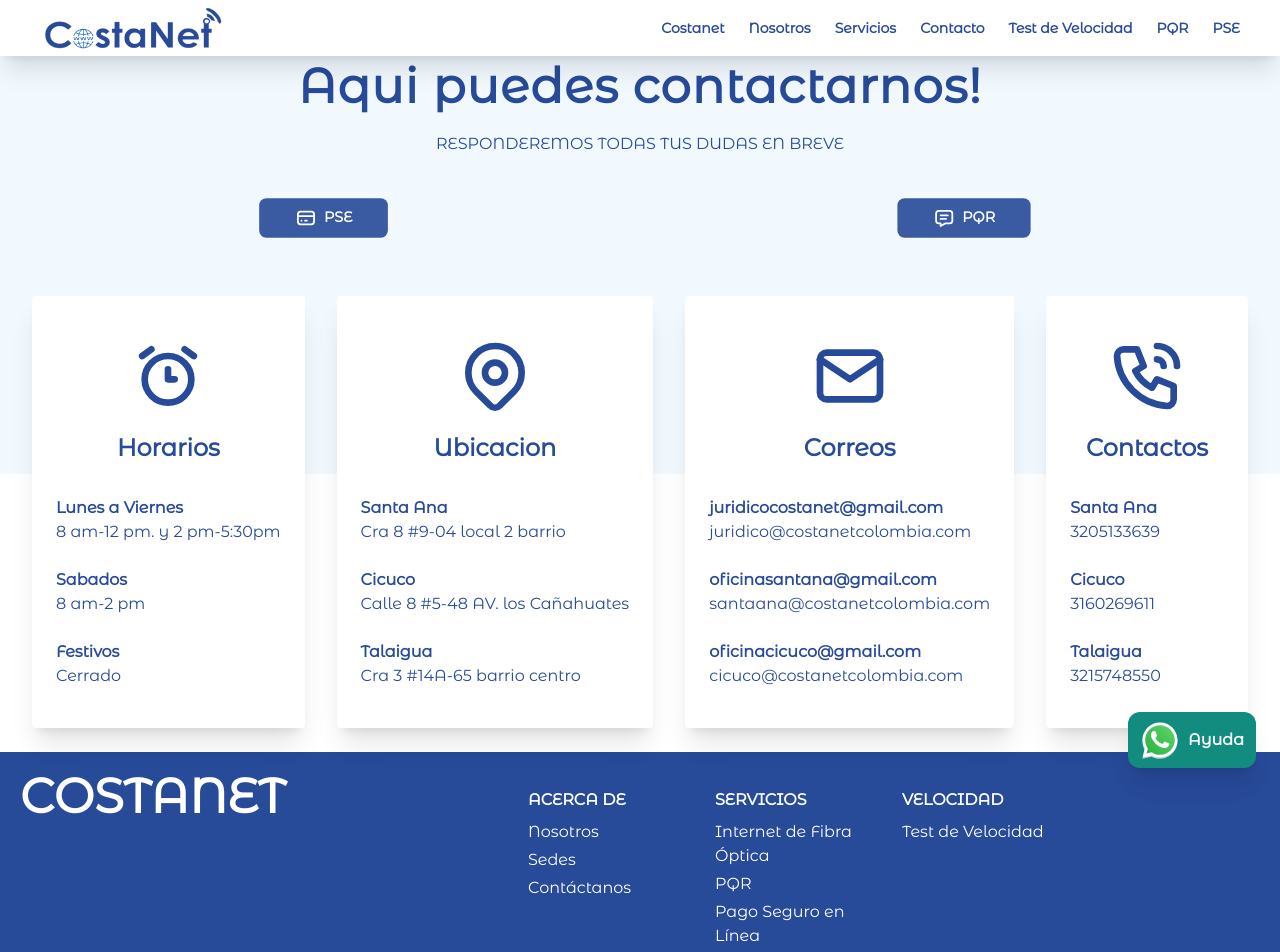
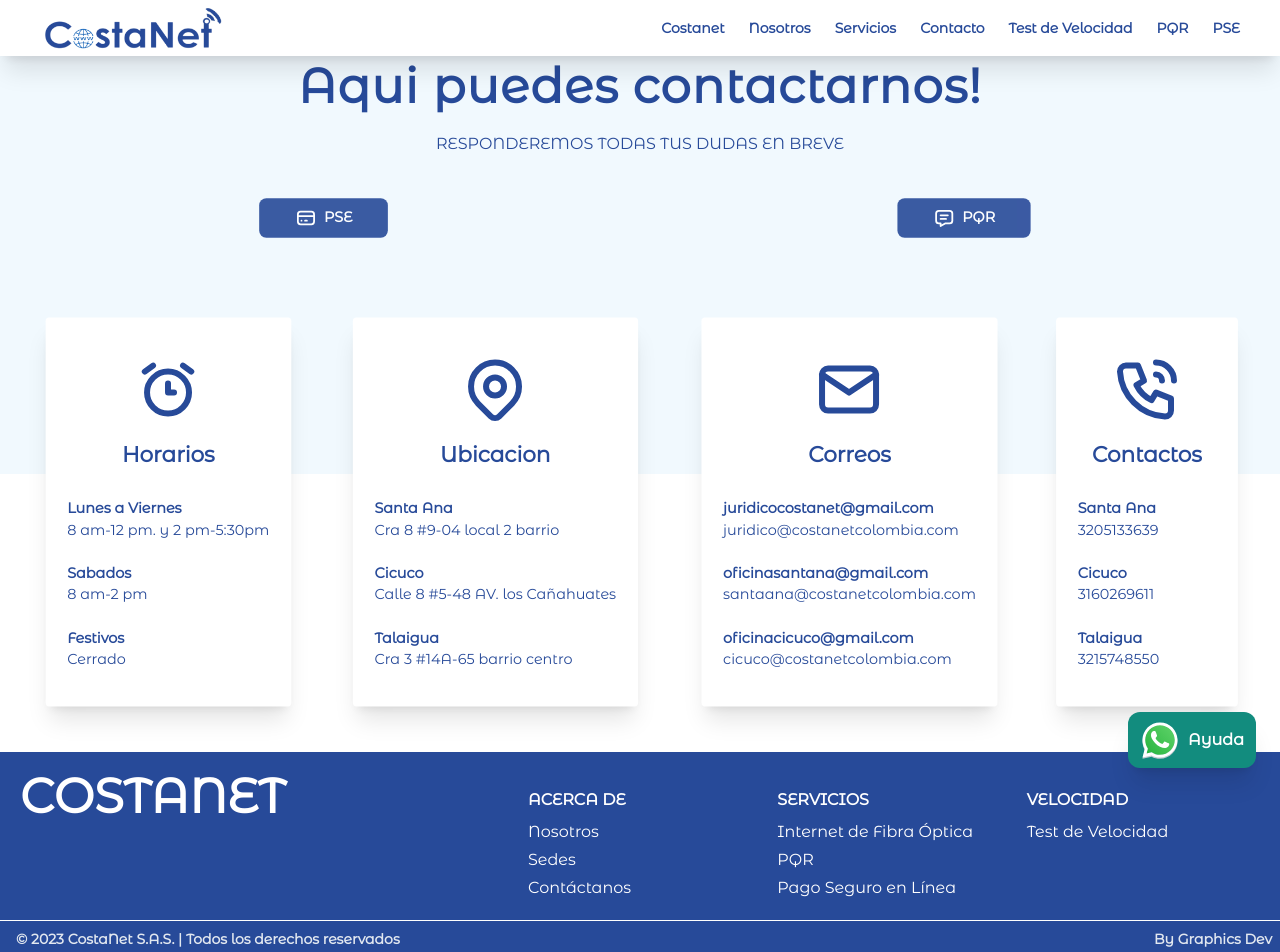
Before and after one commit to labs-company/costanet, a Next.js app: page /contacto in a window 1280 px wide. Shown: the top 952 px of the page. Built offline with nearby package versions, Linux system fonts and the light colour scheme.

Commit message:
fix: Add margin Top

```diff
--- a/app/test-de-velocidad/page.tsx
+++ b/app/test-de-velocidad/page.tsx
@@ -20,7 +20,7 @@
           <SpeedTest />
         </div>
       </article>
-      <h1 className="text-letter text-center md:text-end font-bold text-5xl mt-4 font-monset">
+      <h1 className="text-letter text-center md:text-end font-bold text-5xl my-4 font-monset">
         COSTANET
       </h1>
     </section>
--- a/components/CardContact.tsx
+++ b/components/CardContact.tsx
@@ -24,7 +24,7 @@
   const SIZE_ICON = "80";
   return (
     <>
-      <div className="bg-white shadow-xl min-w-max px-6 py-10 rounded transition hover:scale-105 flex-1">
+      <div className="bg-white shadow-xl min-w-max px-6 py-10 rounded transition scale-90 hover:scale-100 flex-1">
         <figure className="flex items-center justify-center">
           {icon === "horarios" ? (
             <HorariosIcon SIZE_ICON={SIZE_ICON} />
--- a/components/Footer.tsx
+++ b/components/Footer.tsx
@@ -15,7 +15,7 @@
               </h2>
             </div>
           </div>
-          <div className="grid grid-cols-3 gap-6 sm:mt-4 sm:grid-cols-4 sm:gap-4 pl-3">
+          <div className="md:grid md:grid-cols-3 gap-6 sm:mt-4 sm:grid-cols-4 sm:gap-4 pl-3 flex flex-col justify-center">
             {/*             <Popupfooter /> */}
             <div>
               <h2 className="mb-2 font-bold">ACERCA DE</h2>
```
